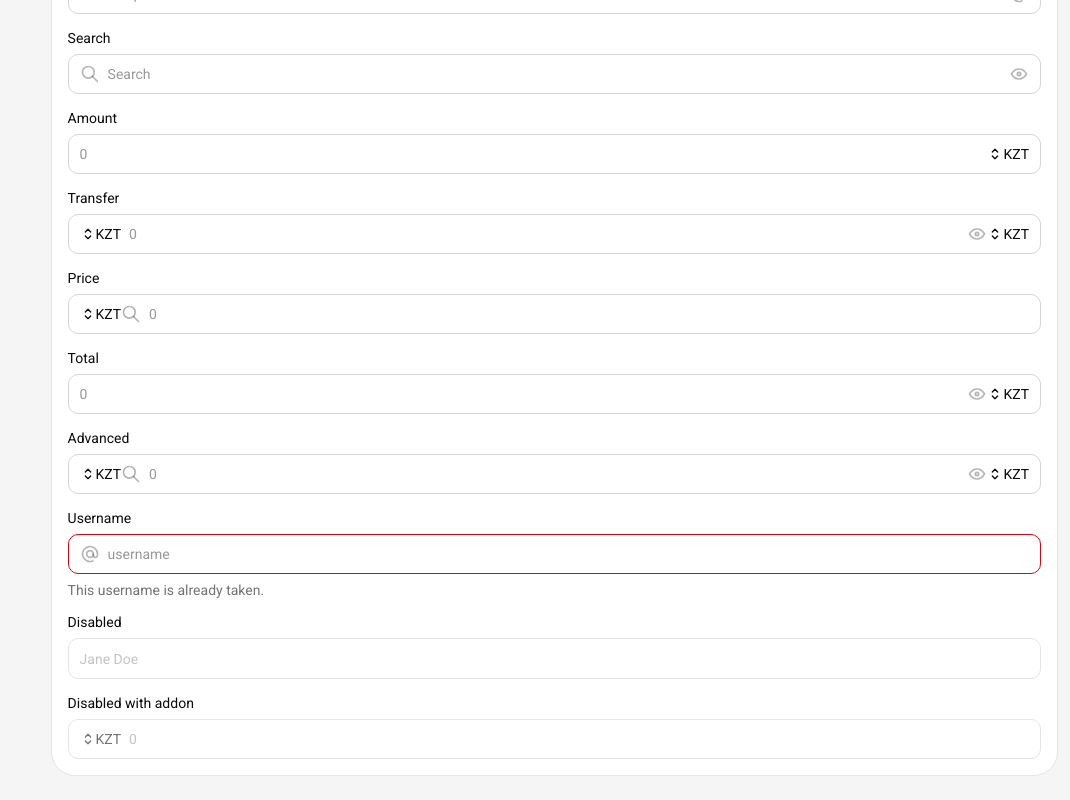
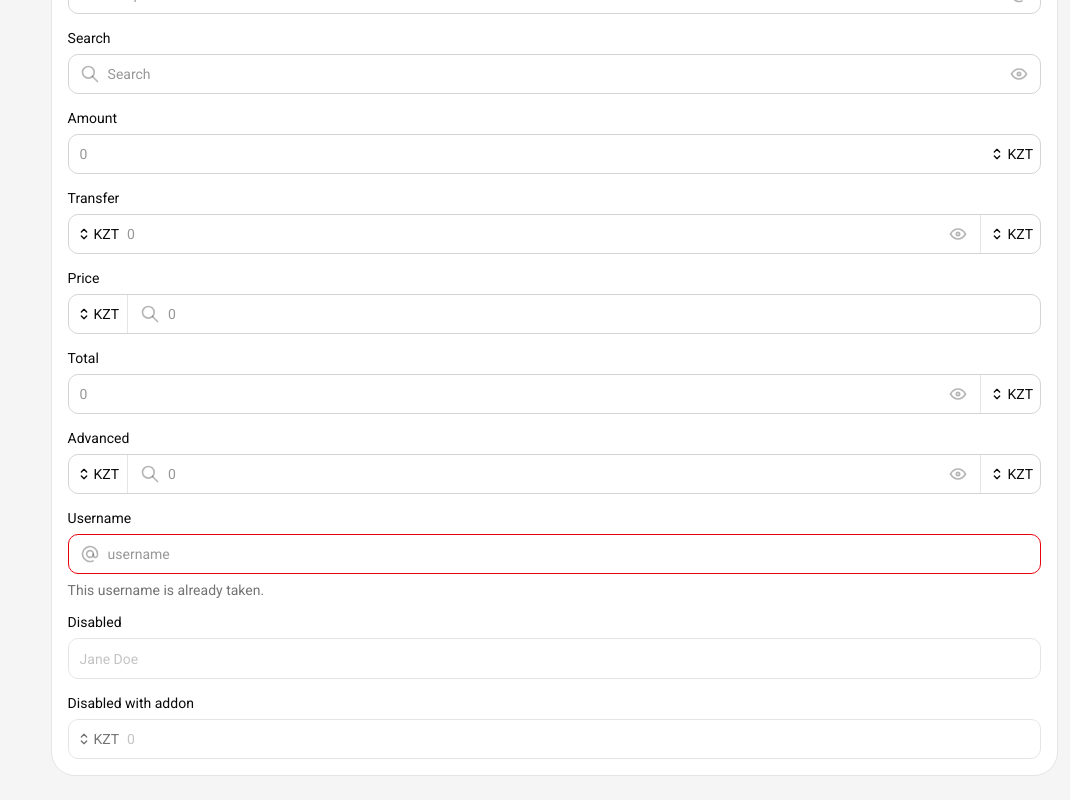
Before and after one commit to a169n/mui-custom-theme, a React (Vite) app: page /input in a window 1280 px wide. Shown: the part 900-1700 px from the top of the page, without its empty margins (210-1280 px from the left). Built offline with nearby package versions, Linux system fonts and the light colour scheme.

Commit message:
Refactor CustomInput component by consolidating imports, simplifying currency menu handling, and enhancing adornment styles for improved layout and spacing

```diff
--- a/src/components/CustomInput.tsx
+++ b/src/components/CustomInput.tsx
@@ -1,13 +1,4 @@
-import {
-  forwardRef,
-  useEffect,
-  useId,
-  useMemo,
-  useRef,
-  useState,
-  type MouseEvent,
-  type ReactNode,
-} from 'react';
+import { forwardRef, useEffect, useId, useMemo, useRef, useState, type ReactNode } from 'react';
 import {
   Box,
   ButtonBase,
@@ -75,7 +66,6 @@ export const CustomInput = forwardRef<HTMLInputElement, CustomInputProps>(
 
     const [selectedCurrency, setSelectedCurrency] = useState(CURRENCY_OPTIONS[0]);
     const [currencyMenuAnchor, setCurrencyMenuAnchor] = useState<HTMLElement | null>(null);
-    const [addonSide, setAddonSide] = useState<'start' | 'end' | null>(null);
     const startAddonRef = useRef<HTMLDivElement | null>(null);
     const endAddonRef = useRef<HTMLDivElement | null>(null);
     const inputContainerRef = useRef<HTMLDivElement | null>(null);
@@ -87,8 +77,7 @@ export const CustomInput = forwardRef<HTMLInputElement, CustomInputProps>(
       [generatedId, id]
     );
 
-    const handleOpenCurrencyMenu = (_event: MouseEvent<HTMLElement>, side: 'start' | 'end') => {
-      setAddonSide(side);
+    const handleOpenCurrencyMenu = () => {
       setCurrencyMenuAnchor(inputContainerRef.current);
     };
 
@@ -110,15 +99,17 @@ export const CustomInput = forwardRef<HTMLInputElement, CustomInputProps>(
     const CurrencyAddon = ({ side }: { side: 'start' | 'end' }) => (
       <ButtonBase
         className={`${ADORNMENT_ITEM_CLASS} ${ADORNMENT_CURRENCY_CLASS}`}
-        onClick={(e) => handleOpenCurrencyMenu(e, side)}
+        onClick={handleOpenCurrencyMenu}
         disableRipple
         sx={{
           display: 'flex',
           alignItems: 'center',
+          gap: theme.spacing(0.5),
           borderRadius: 0,
           color: theme.palette.text.primary,
           borderRightColor: theme.palette.divider,
           height: '100%',
+          minHeight: '36px',
           '&.Mui-disabled': {
             color: theme.palette.text.disabled,
           },
@@ -160,8 +151,25 @@ export const CustomInput = forwardRef<HTMLInputElement, CustomInputProps>(
           // start adornment element
           const startAdornmentEl =
             leadingAddon || startIcon ? (
-              <InputAdornment position="start" sx={{ mr: 0 }} ref={startAddonRef}>
+              <InputAdornment
+                position="start"
+                ref={startAddonRef}
+                sx={{ display: 'flex', alignItems: 'center', height: '100%' }}
+              >
                 {leadingAddon ? <CurrencyAddon side="start" /> : null}
+                {startIcon && leadingAddon ? (
+                  <Box
+                    sx={{
+                      width: '1px',
+                      height: '100%',
+                      minHeight: '40px',
+                      backgroundColor: theme.palette.divider,
+                      ml: theme.spacing(2),
+                      mr: theme.spacing(3),
+                    }}
+                  />
+                ) : null}
+
                 {startIcon}
               </InputAdornment>
             ) : undefined;
@@ -169,8 +177,24 @@ export const CustomInput = forwardRef<HTMLInputElement, CustomInputProps>(
           // end adornment element
           const endAdornmentEl =
             trailingAddon || endIcon ? (
-              <InputAdornment position="end" sx={{ ml: 0 }} ref={endAddonRef}>
+              <InputAdornment
+                position="end"
+                ref={endAddonRef}
+                sx={{ display: 'flex', alignItems: 'center', height: '100%' }}
+              >
                 {endIcon}
+                {endIcon && trailingAddon ? (
+                  <Box
+                    sx={{
+                      width: '1px',
+                      height: '100%',
+                      minHeight: '40px',
+                      backgroundColor: theme.palette.divider,
+                      ml: theme.spacing(3),
+                      mr: theme.spacing(2),
+                    }}
+                  />
+                ) : null}
                 {trailingAddon ? <CurrencyAddon side="end" /> : null}
               </InputAdornment>
             ) : undefined;
@@ -178,6 +202,7 @@ export const CustomInput = forwardRef<HTMLInputElement, CustomInputProps>(
           return (
             <Box ref={inputContainerRef}>
               <OutlinedInput
+                size="small"
                 fullWidth={fullWidth}
                 inputRef={ref}
                 error={error}
@@ -185,6 +210,17 @@ export const CustomInput = forwardRef<HTMLInputElement, CustomInputProps>(
                 startAdornment={startAdornmentEl}
                 endAdornment={endAdornmentEl}
                 aria-labelledby={labelId}
+                sx={{
+                  '& .MuiInputAdornment-root': {
+                    margin: 0,
+                  },
+                  '&.MuiInputBase-adornedStart': {
+                    paddingLeft: leadingAddon ? theme.spacing(2) : theme.spacing(3),
+                  },
+                  '&.MuiInputBase-adornedEnd': {
+                    paddingRight: trailingAddon ? theme.spacing(2) : theme.spacing(3),
+                  },
+                }}
                 {...inputProps}
               />
             </Box>
@@ -202,7 +238,7 @@ export const CustomInput = forwardRef<HTMLInputElement, CustomInputProps>(
               paper: {
                 sx: (theme) => ({
                   mt: 1,
-                  p: 1,
+                  p: theme.spacing(1),
                   borderRadius: `${theme.tokens.theme.radius.md}px`,
                 }),
               },
@@ -229,7 +265,6 @@ export const CustomInput = forwardRef<HTMLInputElement, CustomInputProps>(
                     '&.Mui-selected:hover': {
                       backgroundColor: highlightColor,
                     },
-                    // optional: caption default
                     '& .MuiTypography-root': { ...theme.typography.caption },
                   };
                 }}
--- a/src/theme/components/inputs.tsx
+++ b/src/theme/components/inputs.tsx
@@ -69,17 +69,6 @@ export const inputs: Components<Theme> = {
         return {
           borderRadius: `${theme.tokens.theme.radius.lg}px`,
           transition: 'border-color 0.2s ease, box-shadow 0.2s ease',
-          gap: theme.spacing(2),
-          '&.MuiInputBase-adornedStart': {
-            paddingLeft: theme.spacing(3),
-            cursor: 'pointer',
-          },
-          '&.MuiInputBase-adornedEnd': {
-            paddingRight: theme.spacing(3),
-          },
-          '& .MuiDivider-root': {
-            borderColor: theme.palette.divider,
-          },
           '& .MuiOutlinedInput-notchedOutline': {
             borderWidth: '1px',
             borderStyle: 'solid',
@@ -117,10 +106,10 @@ export const inputs: Components<Theme> = {
         padding: theme.spacing(2.5, 3),
         ...theme.typography.caption,
         '&.MuiOutlinedInput-inputAdornedStart, &.MuiInputBase-inputAdornedStart': {
-          paddingLeft: 0,
+          paddingLeft: theme.spacing(2),
         },
         '&.MuiOutlinedInput-inputAdornedEnd, &.MuiInputBase-inputAdornedEnd': {
-          paddingRight: 0,
+          paddingRight: theme.spacing(2),
         },
       }),
     },
```
